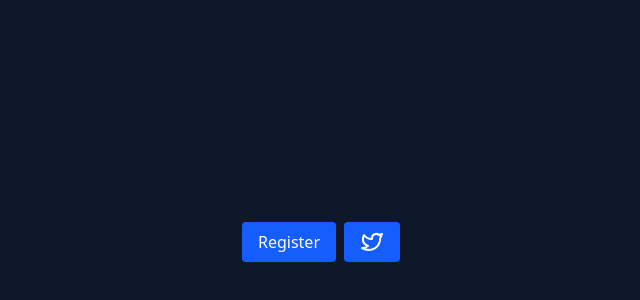
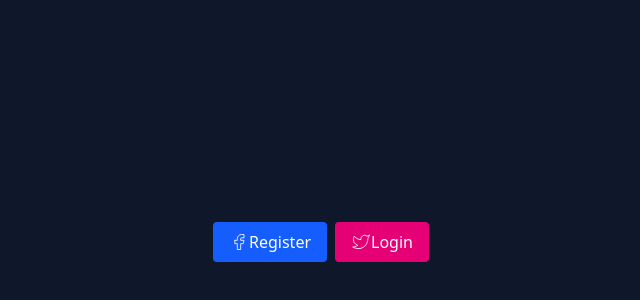
Before and after one commit to shofiudinmuh/learn-reactjs, a React (Vite) app: page / in a window 1280 px wide. Shown: the part 158-458 px from the top of the page, without its empty margins (319-959 px from the left). Built offline with nearby package versions, Linux system fonts and the light colour scheme.

Commit message:
update : npm install cslx

```diff
--- a/package.json
+++ b/package.json
@@ -13,6 +13,7 @@
     "dependencies": {
         "@tabler/icons-react": "^3.30.0",
         "@tailwindcss/vite": "^4.0.4",
+        "clsx": "^2.1.1",
         "react": "^19.0.0",
         "react-dom": "^19.0.0"
     },
--- a/src/App.jsx
+++ b/src/App.jsx
@@ -1,26 +1,39 @@
+import clsx from 'clsx';
 import './index.css';
-import { IconBrandTwitter } from '@tabler/icons-react';
+import { IconBrandFacebook, IconBrandTwitter } from '@tabler/icons-react';
 export default function App() {
     return (
         <div className={'bg-slate-900 grid place-content-center min-h-screen'}>
             <div className='flex gap-x-2'>
-                <Button text='Register' />
+                <Button onClick={() => console.log('Register')} type='submit'>
+                    <IconBrandFacebook />
+                    Register
+                </Button>
                 <Button
-                    text={
-                        <>
-                            <IconBrandTwitter />
-                        </>
-                    }
-                />
+                    className={'bg-pink-600'}
+                    onClick={() => console.log('Login')}
+                    type='submit'
+                >
+                    <IconBrandTwitter />
+                    Login
+                </Button>
             </div>
         </div>
     );
 }
 
 function Button(props) {
+    const { className = 'bg-blue-600', children, text } = props;
     return (
-        <button className={'bg-blue-600 text-white px-4 py-2 rounded'}>
-            {props.text}
+        <button
+            {...props}
+            className={clsx(
+                className,
+                '[&>svg]:w-5 [&>svg]:h-5 [&>svg]:stroke-1 flex items-center text-white px-4 py-2 rounded',
+            )}
+        >
+            {/* If text is exist, render the text, and if not exist, render the children */}
+            {text || children}
         </button>
     );
 }
```
Also changed, not shown: 1 other file (tests, documents, lock files or other folders).
